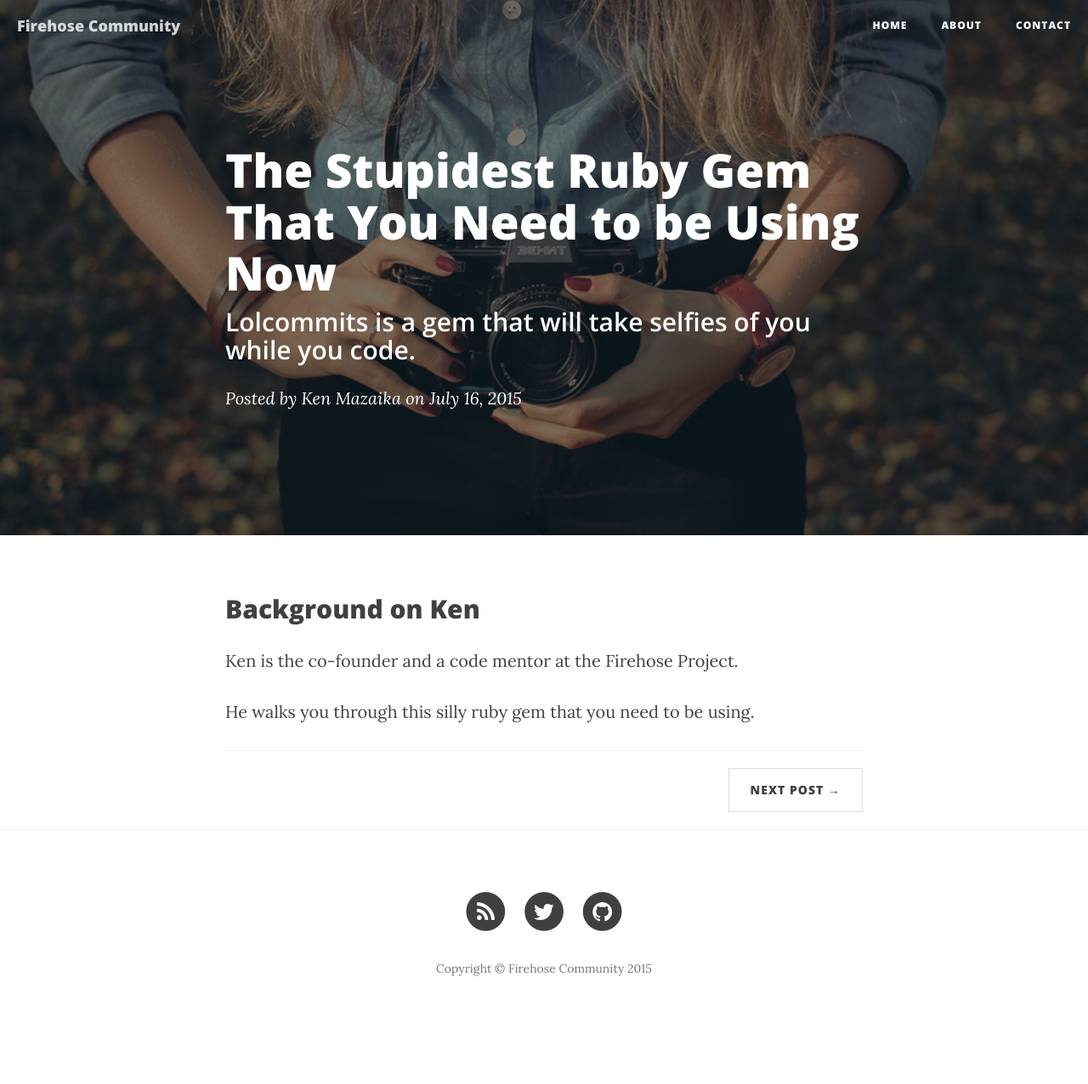
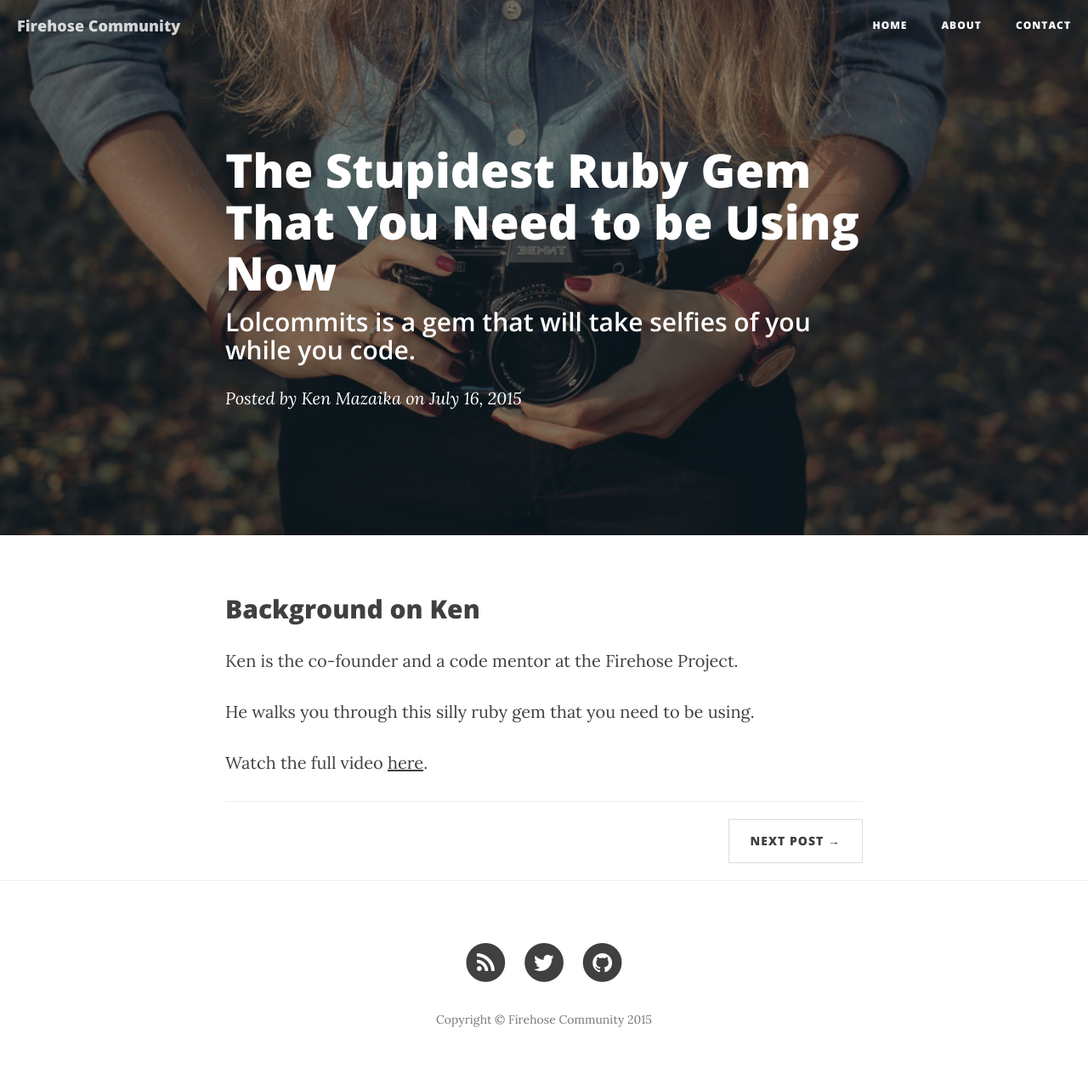
Before and after one commit to FirehoseCommunity/community.thefirehoseproject.com, a Jekyll site: the page built from _posts/2015-07-16-ken-mazaika-sets-up-lolcommits.markdown, in a window 1280 px wide. Shown: the whole page at 85% size. Built offline with Jekyll 4.4.1, drawn with Linux system fonts in a browser that asks for light colours; nearby versions of some CDN libraries; before the commit the page ends 1216 px from its top, so only the background shows below that.

Commit message:
Add a link to the full talk.

```diff
--- a/_posts/2015-07-16-angel-jose-explains-integrating-with-twilio-api.markdown
+++ b/_posts/2015-07-16-angel-jose-explains-integrating-with-twilio-api.markdown
@@ -18,3 +18,5 @@ Angel is active in the [CodeNewbie](http://codenewbie.org) community, and leads
 <!--
 {% include youtubePlayer.html id="o8FMMnw30BU" %}
 -->
+
+Watch the full video [here](https://www.youtube.com/watch?v=t8_Im3rjMAs&index=1&list=PL2YbofhST_KwUpFU9TlQ6RNlqJp_A_f96).
--- a/_posts/2015-07-16-ben-ricker-teaches-what-developers-do.markdown
+++ b/_posts/2015-07-16-ben-ricker-teaches-what-developers-do.markdown
@@ -18,3 +18,5 @@ Ben is the undisputed [King of Pizza](http://kingof.pizza/) and does freelance w
 <!--
 {% include youtubePlayer.html id="o8FMMnw30BU" %}
 -->
+
+Watch the full video [here](https://www.youtube.com/watch?v=t8_Im3rjMAs&index=1&list=PL2YbofhST_KwUpFU9TlQ6RNlqJp_A_f96).
--- a/_posts/2015-07-16-colin-rubbert-talks-about-jekyll.markdown
+++ b/_posts/2015-07-16-colin-rubbert-talks-about-jekyll.markdown
@@ -16,3 +16,6 @@ You can read more about Colin's adventures in coding on his blog [here](http://w
 <!--
 {% include youtubePlayer.html id="o8FMMnw30BU" %}
 -->
+
+
+Watch the full video [here](https://www.youtube.com/watch?v=t8_Im3rjMAs&index=1&list=PL2YbofhST_KwUpFU9TlQ6RNlqJp_A_f96).
--- a/_posts/2015-07-16-ken-mazaika-sets-up-lolcommits.markdown
+++ b/_posts/2015-07-16-ken-mazaika-sets-up-lolcommits.markdown
@@ -12,3 +12,7 @@ header-img: "img/camera.png"
 Ken is the co-founder and a code mentor at the Firehose Project.
 
 He walks you through this silly ruby gem that you need to be using.
+
+
+
+Watch the full video [here](https://www.youtube.com/watch?v=t8_Im3rjMAs&index=1&list=PL2YbofhST_KwUpFU9TlQ6RNlqJp_A_f96).
```
